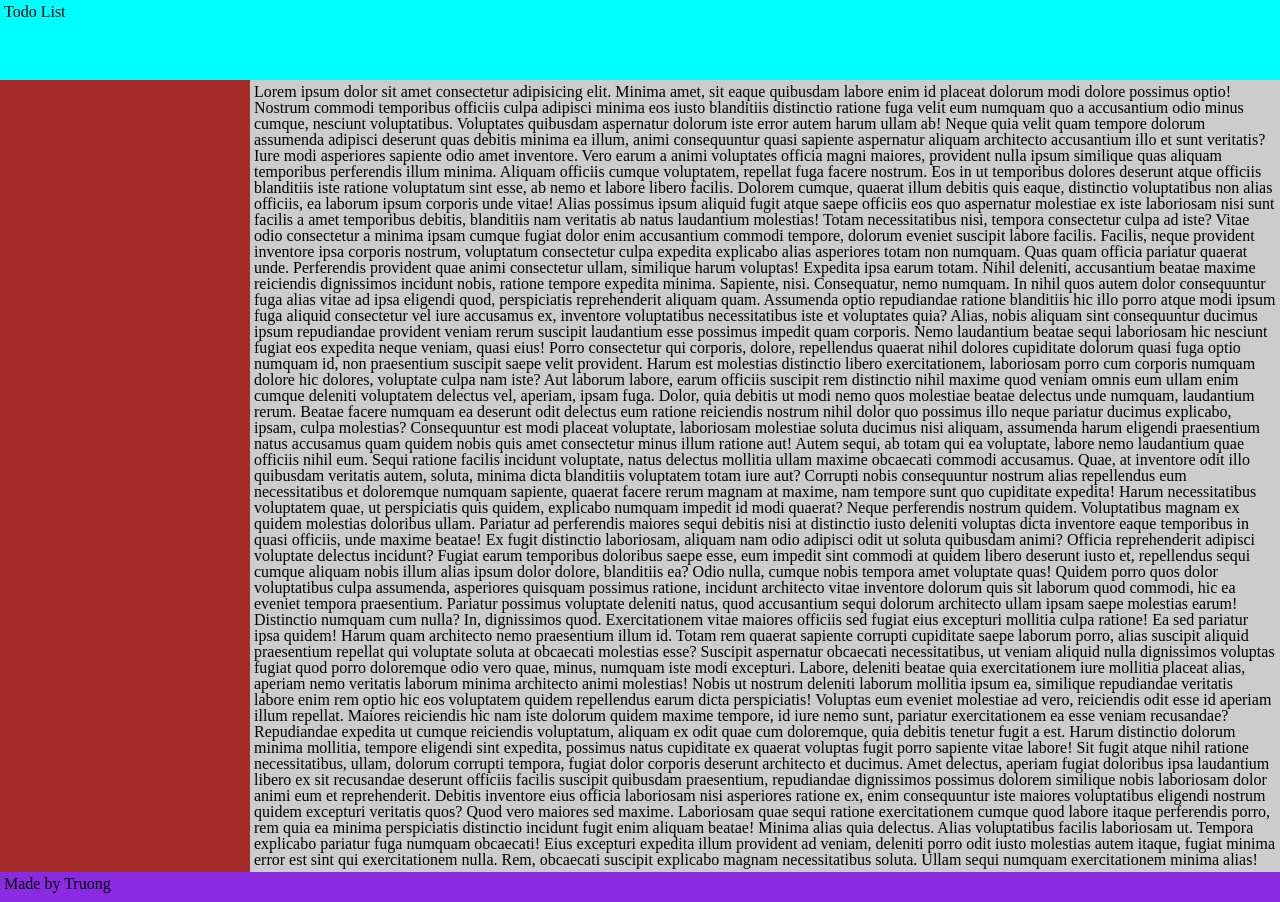
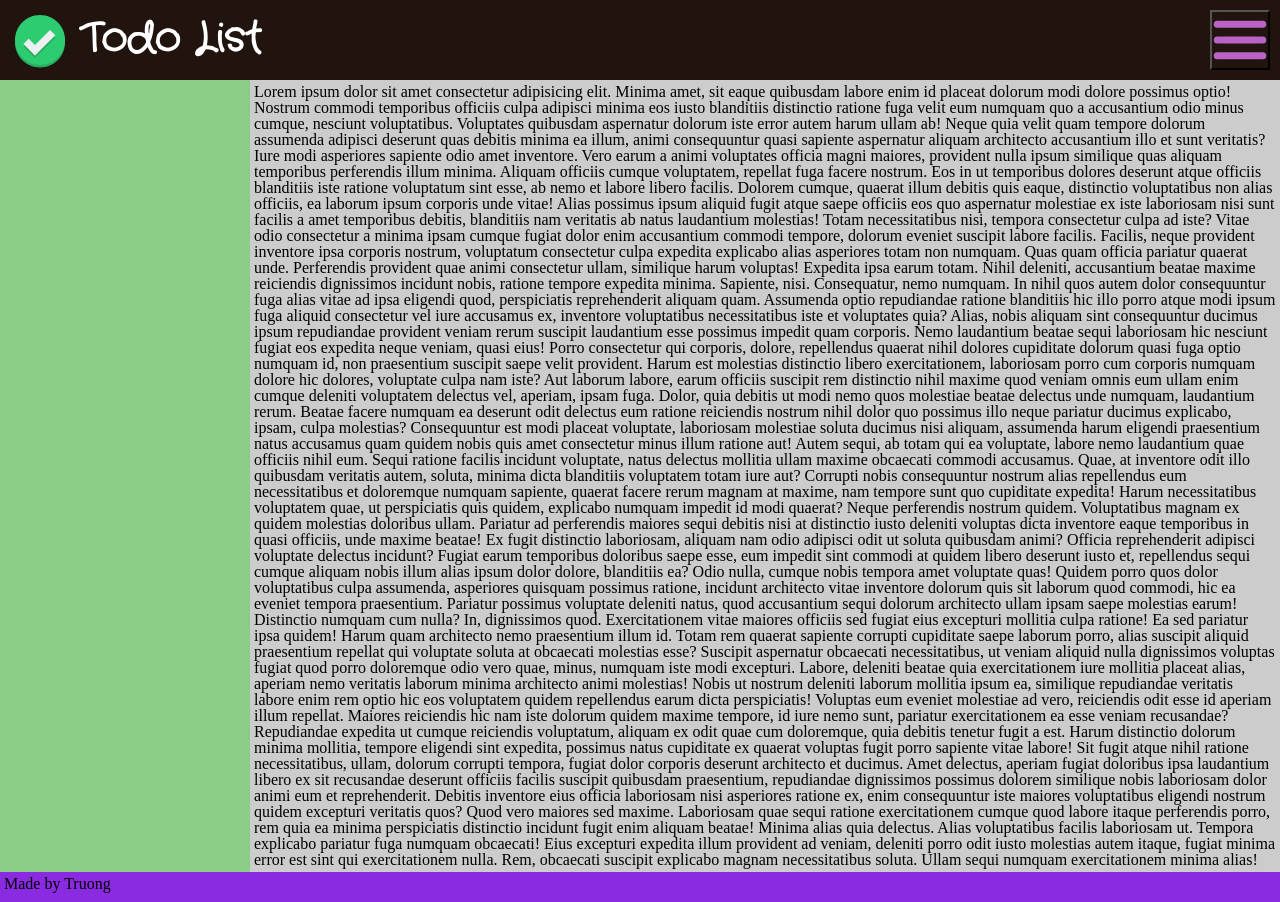
Before and after one commit to truongwerk/Todo-List, a plain HTML site: page index.html in a window 1280 px wide. Drawn offline with Linux system fonts and the light colour scheme.

Commit message:
basicCss

```diff
--- a/index.html
+++ b/index.html
@@ -4,12 +4,19 @@
 		<meta charset="UTF-8" />
 		<meta http-equiv="X-UA-Compatible" content="IE=edge" />
 		<meta name="viewport" content="width=device-width, initial-scale=1.0" />
+		<link rel="icon" href="images/todoLogo.svg" />
 		<link rel="stylesheet" href="style.css" />
 		<title>Todo List</title>
 	</head>
 	<body>
 		<div id="page">
-			<div id="header"><p>Todo List</p></div>
+			<div id="header">
+				<div id="title">
+					<img src="images/todoLogo.svg" alt="logo" />
+					<h1>Todo List</h1>
+				</div>
+				<button id="menuButton" ></button>
+			</div>
 			<div id="body">
 				<div id="menu"></div>
 				<div id="content">
--- a/style.css
+++ b/style.css
@@ -146,8 +146,43 @@ p {
 #header {
 	width: 100%;
 	height: 80px;
-	background-color: aqua;
+	background-color: rgb(33, 19, 13);
 	flex-shrink: 0;
+	display: flex;
+	flex-flow: row nowrap;
+	align-items: center;
+	justify-content: space-between;
+}
+
+#title {
+	display: flex;
+	flex-flow: row nowrap;
+	align-items: center;
+}
+#title h1 {
+	font-size: 40px;
+	color: white;
+	font-family: CraftyGirls, "Lucida Sans", "Lucida Sans Regular",
+		"Lucida Grande", "Lucida Sans Unicode", Geneva, Verdana, sans-serif;
+	font-weight: bolder;
+}
+@font-face {
+	font-family: CraftyGirls;
+	src: url(fonts/CraftyGirls-Regular.ttf);
+}
+#title img {
+	height: 60px;
+	margin-left: 10px;
+	margin-right: 10px;
+}
+
+#menuButton {
+	height: 60px;
+	width: 60px;
+	background-color: rgb(33, 19, 13);
+	margin: 10px;
+	background-image: url(images/menu.svg);
+	background-size: cover;
 }
 
 #body {
@@ -180,7 +215,7 @@ p {
 #menu {
 	min-height: 100%;
 	width: 250px;
-	background-color: brown;
+	background-color: #89cd86;
 	flex-shrink: 0;
 }
 
```
Also changed, not shown: fonts/CraftyGirls-Regular.ttf (added), images/menu.svg (added), images/todoLogo.svg (added).
